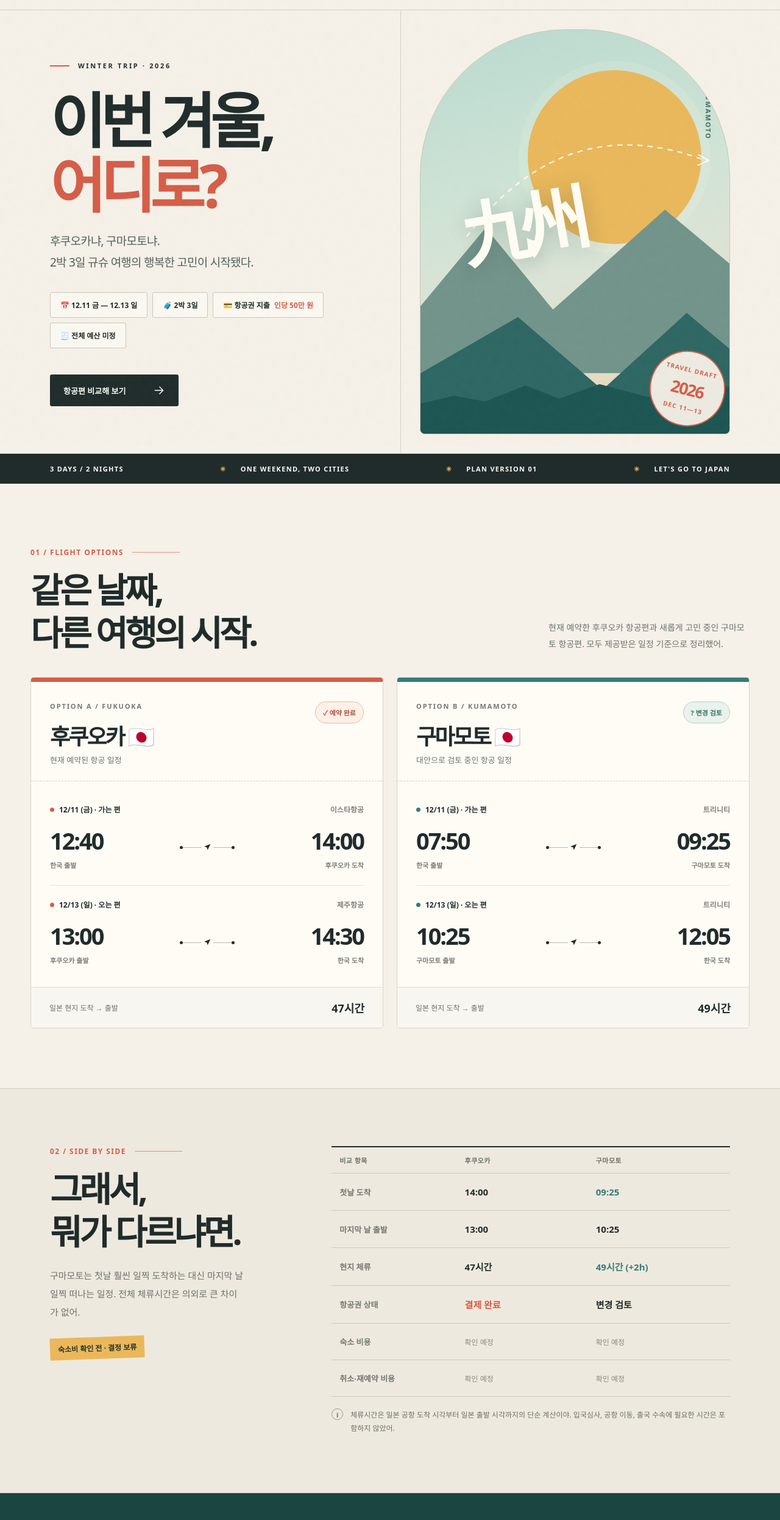
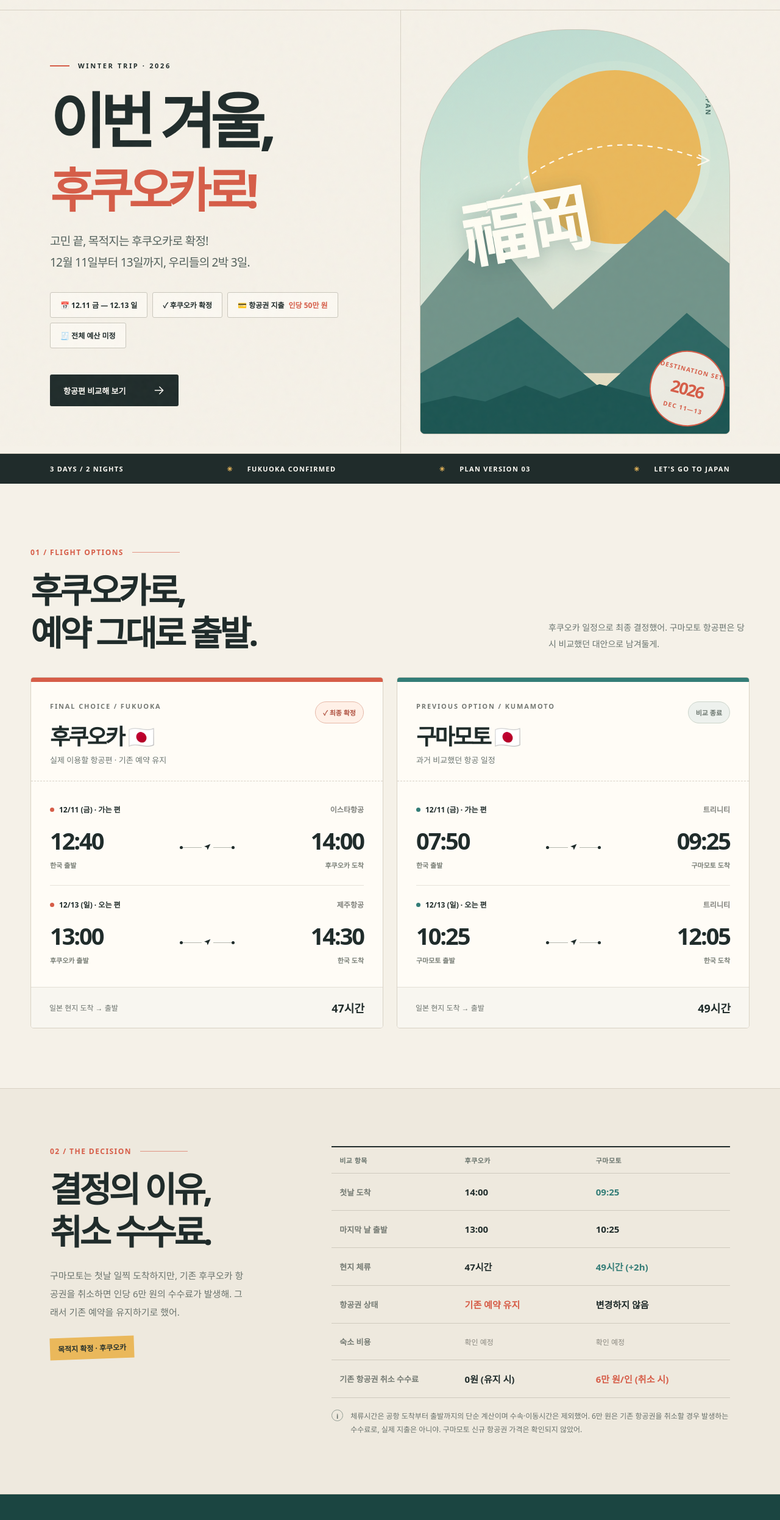
Before and after one commit to kkb1n/japan-trip, a plain HTML site: page index.html in a window 1280 px wide. Shown: the part 68-2560 px from the top of the page at 61% size. Drawn offline with Linux system fonts and the light colour scheme.

Commit message:
Update index.html

```diff
--- a/index.html
+++ b/index.html
@@ -4,8 +4,8 @@
   <meta charset="UTF-8" />
   <meta name="viewport" content="width=device-width, initial-scale=1" />
   <meta name="theme-color" content="#f5f1e8" />
-  <meta name="description" content="2026년 12월 11일부터 13일까지, 후쿠오카와 구마모토 중 어디로 떠날까? 친구들과 함께 보는 여행 계획." />
-  <title>KYUSHU WEEKEND — 어디로 갈까?</title>
+  <meta name="description" content="2026년 12월 11일부터 13일까지, 목적지는 후쿠오카로 확정! 친구들과 함께 보는 항공편·여행 장부·여행 계획." />
+  <title>KYUSHU WEEKEND — 후쿠오카로 가자!</title>
   <style>
     :root {
       --paper: #f5f1e8;
@@ -40,7 +40,7 @@
     .eyebrow { display:flex; gap:14px; align-items:center; text-transform:uppercase; letter-spacing:.24em; font-size:11px; font-weight:900; }
     .eyebrow::before { content:""; width:32px; height:2px; background:var(--red); }
     .hero h1 { font-size:clamp(64px,7.7vw,111px); letter-spacing:-.09em; line-height:1.08; margin:29px 0 21px; font-weight:900; }
-    .hero h1 em { font-style:normal; color:var(--red); }
+    .hero h1 em { font-style:normal; color:var(--red); font-size:.79em; white-space:nowrap; letter-spacing:-.095em; }
     .hero-sub { font-size:19px; line-height:1.85; font-weight:500; letter-spacing:-.04em; color:#53615c; margin:0 0 31px; }
     .hero-chips { display:flex; flex-wrap:wrap; gap:8px; margin-bottom:43px; }
     .chip { display:inline-flex; align-items:center; gap:7px; padding:11px 16px; border:1px solid #cbc8bd; background:rgba(255,252,246,.65); border-radius:3px; font-size:12px; font-weight:800; }
@@ -77,7 +77,7 @@
     .flight-head h3 { font-size:36px; letter-spacing:-.08em; margin:0 0 4px; }
     .flight-head p { margin:0; font-size:13px; color:#6b7570; }
     .status { flex-shrink:0; border:1px solid #e6b8a8; color:#af503f; background:#fff0e7; border-radius:30px; font-size:11px; padding:9px 12px; font-weight:900; }
-    .alt .status { color:#34736b; border-color:#b1d4c9; background:#e9f2ec; }
+    .alt .status { color:#68736b; border-color:#cbd4ca; background:#edf1ed; }
     .flight-body { border-top:1px dashed #d7d1c6; padding:15px 31px 11px; }
     .flight-leg { padding:22px 0 25px; border-bottom:1px solid #e7e3db; }
     .flight-leg:last-child { border-bottom:0; }
@@ -238,11 +238,11 @@
       <div class="shell hero-grid">
         <div class="hero-left">
           <div class="eyebrow">Winter trip · 2026</div>
-          <h1>이번 겨울,<br/><em>어디로?</em></h1>
-          <p class="hero-sub">후쿠오카냐, 구마모토냐.<br/>2박 3일 규슈 여행의 행복한 고민이 시작됐다.</p>
+          <h1>이번 겨울,<br/><em>후쿠오카로!</em></h1>
+          <p class="hero-sub">고민 끝, 목적지는 후쿠오카로 확정!<br/>12월 11일부터 13일까지, 우리들의 2박 3일.</p>
           <div class="hero-chips">
             <span class="chip">📅 12.11 금 — 12.13 일</span>
-            <span class="chip">🧳 2박 3일</span>
+            <span class="chip">✓ 후쿠오카 확정</span>
             <span class="chip">💳 항공권 지출 <b>인당 50만 원</b></span>
             <span class="chip">🧾 전체 예산 미정</span>
           </div>
@@ -255,27 +255,27 @@
             <div class="art-mountain"></div>
             <div class="art-foreground"></div>
             <svg class="flight-curve" viewBox="0 0 390 180" fill="none"><path d="M14 150Q160-42 370 39" stroke="#fffaf0" stroke-width="2" stroke-dasharray="6 9" stroke-linecap="round" /><path d="m358 30 15 8-16 7" stroke="#fffaf0" stroke-width="2" stroke-linecap="round" stroke-linejoin="round" /></svg>
-            <span class="big-kanji">九州</span>
-            <span class="art-caption">FUKUOKA / KUMAMOTO</span>
+            <span class="big-kanji">福岡</span>
+            <span class="art-caption">FUKUOKA / JAPAN</span>
           </div>
-          <div class="round-stamp">TRAVEL DRAFT<strong>2026</strong>DEC 11—13</div>
+          <div class="round-stamp">DESTINATION SET<strong>2026</strong>DEC 11—13</div>
         </div>
       </div>
     </section>
 
     <div class="ticker" aria-label="여행 정보">
-      <div class="shell ticker-inner"><span>3 DAYS / 2 NIGHTS</span><span>ONE WEEKEND, TWO CITIES</span><span>PLAN VERSION 01</span><span>LET'S GO TO JAPAN</span></div>
+      <div class="shell ticker-inner"><span>3 DAYS / 2 NIGHTS</span><span>FUKUOKA CONFIRMED</span><span>PLAN VERSION 03</span><span>LET'S GO TO JAPAN</span></div>
     </div>
 
     <section class="section shell" id="flights">
       <div class="section-label">01 / flight options</div>
       <div class="section-header">
-        <h2>같은 날짜,<br/>다른 여행의 시작.</h2>
-        <p>현재 예약한 후쿠오카 항공편과 새롭게 고민 중인 구마모토 항공편. 모두 제공받은 일정 기준으로 정리했어.</p>
+        <h2>후쿠오카로,<br/>예약 그대로 출발.</h2>
+        <p>후쿠오카 일정으로 최종 결정했어. 구마모토 항공편은 당시 비교했던 대안으로 남겨둘게.</p>
       </div>
       <div class="flight-grid">
         <article class="flight-card" aria-label="후쿠오카 항공편, 현재 예약">
-          <div class="flight-head"><div><span class="flight-overline">OPTION A / FUKUOKA</span><h3>후쿠오카 <span aria-hidden="true">🇯🇵</span></h3><p>현재 예약된 항공 일정</p></div><span class="status">✓ 예약 완료</span></div>
+          <div class="flight-head"><div><span class="flight-overline">FINAL CHOICE / FUKUOKA</span><h3>후쿠오카 <span aria-hidden="true">🇯🇵</span></h3><p>실제 이용할 항공편 · 기존 예약 유지</p></div><span class="status">✓ 최종 확정</span></div>
           <div class="flight-body">
             <div class="flight-leg">
               <div class="leg-meta"><span><i class="leg-dot" aria-hidden="true"></i>12/11 (금) · 가는 편</span><span>이스타항공</span></div>
@@ -289,8 +289,8 @@
           <div class="flight-bottom"><span>일본 현지 도착 → 출발</span><strong>47시간</strong></div>
         </article>
 
-        <article class="flight-card alt" aria-label="구마모토 항공편, 변경 검토">
-          <div class="flight-head"><div><span class="flight-overline">OPTION B / KUMAMOTO</span><h3>구마모토 <span aria-hidden="true">🇯🇵</span></h3><p>대안으로 검토 중인 항공 일정</p></div><span class="status">? 변경 검토</span></div>
+        <article class="flight-card alt" aria-label="구마모토 항공편, 비교했던 대안">
+          <div class="flight-head"><div><span class="flight-overline">PREVIOUS OPTION / KUMAMOTO</span><h3>구마모토 <span aria-hidden="true">🇯🇵</span></h3><p>과거 비교했던 항공 일정</p></div><span class="status">비교 종료</span></div>
           <div class="flight-body">
             <div class="flight-leg">
               <div class="leg-meta"><span><i class="leg-dot" aria-hidden="true"></i>12/11 (금) · 가는 편</span><span>트리니티</span></div>
@@ -308,18 +308,18 @@
 
     <section class="comparison" id="compare">
       <div class="shell comparison-grid">
-        <div><div class="section-label">02 / side by side</div><h2>그래서,<br/>뭐가 다르냐면.</h2><p class="comparison-lede">구마모토는 첫날 훨씬 일찍 도착하는 대신 마지막 날 일찍 떠나는 일정. 전체 체류시간은 의외로 큰 차이가 없어.</p><span class="comparison-tag">숙소비 확인 전 · 결정 보류</span></div>
+        <div><div class="section-label">02 / the decision</div><h2>결정의 이유,<br/>취소 수수료.</h2><p class="comparison-lede">구마모토는 첫날 일찍 도착하지만, 기존 후쿠오카 항공권을 취소하면 인당 6만 원의 수수료가 발생해. 그래서 기존 예약을 유지하기로 했어.</p><span class="comparison-tag">목적지 확정 · 후쿠오카</span></div>
         <div>
           <div class="compare-table" role="table" aria-label="후쿠오카 구마모토 항공 일정 비교">
             <div class="compare-row head" role="row"><span role="columnheader">비교 항목</span><span role="columnheader">후쿠오카</span><span role="columnheader">구마모토</span></div>
             <div class="compare-row" role="row"><span class="name" role="cell">첫날 도착</span><b role="cell">14:00</b><b class="green" role="cell">09:25</b></div>
             <div class="compare-row" role="row"><span class="name" role="cell">마지막 날 출발</span><b role="cell">13:00</b><b role="cell">10:25</b></div>
             <div class="compare-row" role="row"><span class="name" role="cell">현지 체류</span><b role="cell">47시간</b><b class="green" role="cell">49시간 (+2h)</b></div>
-            <div class="compare-row" role="row"><span class="name" role="cell">항공권 상태</span><b class="highlight" role="cell">결제 완료</b><b role="cell">변경 검토</b></div>
+            <div class="compare-row" role="row"><span class="name" role="cell">항공권 상태</span><b class="highlight" role="cell">기존 예약 유지</b><b role="cell">변경하지 않음</b></div>
             <div class="compare-row" role="row"><span class="name" role="cell">숙소 비용</span><span class="await" role="cell">확인 예정</span><span class="await" role="cell">확인 예정</span></div>
-            <div class="compare-row" role="row"><span class="name" role="cell">취소·재예약 비용</span><span class="await" role="cell">확인 예정</span><span class="await" role="cell">확인 예정</span></div>
+            <div class="compare-row" role="row"><span class="name" role="cell">기존 항공권 취소 수수료</span><b role="cell">0원 (유지 시)</b><b class="highlight" role="cell">6만 원/인 (취소 시)</b></div>
           </div>
-          <div class="compare-note"><span>i</span><div>체류시간은 일본 공항 도착 시각부터 일본 출발 시각까지의 단순 계산이야. 입국심사, 공항 이동, 출국 수속에 필요한 시간은 포함하지 않았어.</div></div>
+          <div class="compare-note"><span>i</span><div>체류시간은 공항 도착부터 출발까지의 단순 계산이며 수속·이동시간은 제외했어. 6만 원은 기존 항공권을 취소할 경우 발생하는 수수료로, 실제 지출은 아니야. 구마모토 신규 항공권 가격은 확인되지 않았어.</div></div>
         </div>
       </div>
     </section>
@@ -339,21 +339,21 @@
             <tbody id="expenseRows"><tr><td>미기록</td><td><strong class="expense-title">후쿠오카 왕복 항공권</strong><span class="expense-description">12/11 이스타 · 12/13 제주</span></td><td>항공</td><td class="expense-price">₩500,000</td><td><span class="paid-badge">결제 완료</span></td></tr></tbody>
           </table>
         </div>
-        <div class="ledger-footnote"><span>✳</span><div>현재 장부는 인당 지출 기준이야. 여행 인원이 정해지지 않아 전체 인원 합계는 표시하지 않았어. 향후 숙소비, 현지 교통비, 식비 등이 확정되면 항목별로 추가할게.</div></div>
+        <div class="ledger-footnote"><span>✳</span><div>현재 장부는 인당 실제 지출 기준이야. 항공권 취소 수수료 6만 원은 발생하지 않았으므로 장부에 더하지 않았어. 앞으로 숙소비, 현지 교통비, 식비 등이 확정되면 추가할게.</div></div>
       </div>
     </section>
 
     <section class="decision shell" id="decision">
-      <div class="decision-header"><div class="section-label">04 / to be decided</div><h2>결정 전에 확인할 것들.</h2><p>후쿠오카 숙소가 비싸다는 이야기가 이번 고민의 시작. 숙소 가격을 실제로 비교한 다음, 항공권 변경 비용까지 합쳐서 판단해 보자.</p></div>
+      <div class="decision-header"><div class="section-label">04 / what's next</div><h2>후쿠오카 확정.<br/>이제 숙소를 고르자.</h2><p>항공편은 기존 예약대로 유지하기로 했어. 이제 후쿠오카에서 2박 할 숙소의 위치와 실제 가격을 비교할 차례!</p></div>
       <div class="question-grid">
-        <div class="question"><span class="num">CHECK 01</span><h3>🏨 숙소는 얼마?</h3><p>12/11~12/13, 같은 인원·비슷한 조건으로 두 도시의 숙박비를 비교할 예정.</p></div>
-        <div class="question"><span class="num">CHECK 02</span><h3>🎫 항공권 변경 비용?</h3><p>기존 후쿠오카 항공권의 환불액과 구마모토 항공권의 추가 결제액 확인이 필요해.</p></div>
-        <div class="question"><span class="num">CHECK 03</span><h3>💰 앞으로 얼마 더 쓸까?</h3><p>인당 50만 원은 이미 지출한 항공권 비용이야. 총예산은 아직 미정이고, 추가 지출은 여행 장부에 기록할 예정.</p></div>
+        <div class="question"><span class="num">DECIDED 01</span><h3>✈️ 기존 항공권 유지</h3><p>12/11 이스타항공 출국, 12/13 제주항공 귀국. 처음 예약한 후쿠오카 일정 그대로!</p></div>
+        <div class="question"><span class="num">DECIDED 02</span><h3>🎫 취소하면 6만 원</h3><p>기존 항공권 취소 시 수수료가 인당 60,000원. 이 비용을 피하는 것이 후쿠오카 확정의 이유야.</p></div>
+        <div class="question"><span class="num">NEXT 03</span><h3>🏨 후쿠오카 숙소 탐색</h3><p>숙소 후보와 숙박비는 아직 미정. 확정되면 여행 장부에도 실제 결제 내역을 기록할 예정.</p></div>
       </div>
     </section>
   </main>
 
-  <footer class="footer"><div class="shell footer-inner"><div><div class="footer-strong">규슈에서 보자! ✳</div><div class="footer-small">2026.12.11 — 12.13 · 2박 3일<br/>친구들과 공유하는 여행 계획 · 업데이트 v2</div></div><div class="footer-count"><span>COUNTDOWN TO DEPARTURE</span><strong id="countdown">2026.12.11</strong></div></div></footer>
+  <footer class="footer"><div class="shell footer-inner"><div><div class="footer-strong">후쿠오카에서 보자! ✳</div><div class="footer-small">2026.12.11 — 12.13 · 2박 3일<br/>친구들과 공유하는 여행 계획 · 후쿠오카 확정 v3</div></div><div class="footer-count"><span>COUNTDOWN TO DEPARTURE</span><strong id="countdown">2026.12.11</strong></div></div></footer>
 
   <script>
     (function () {
```
